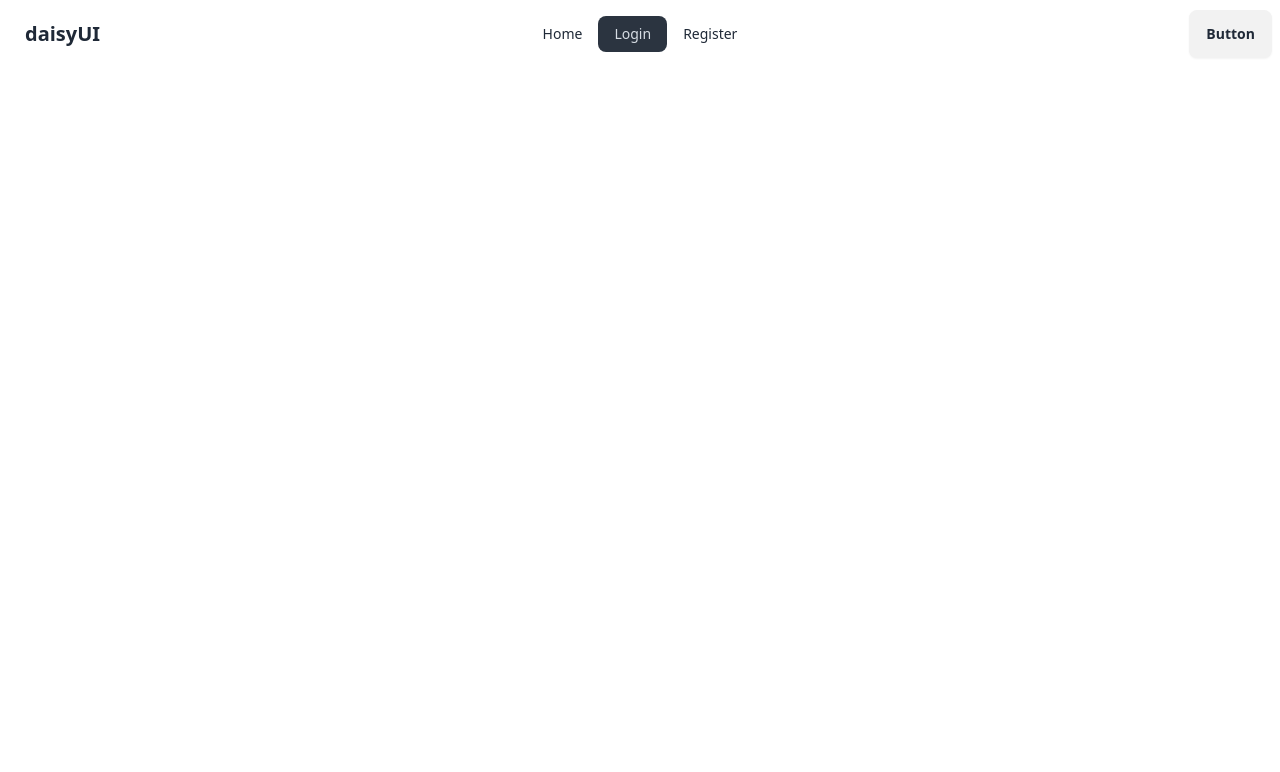
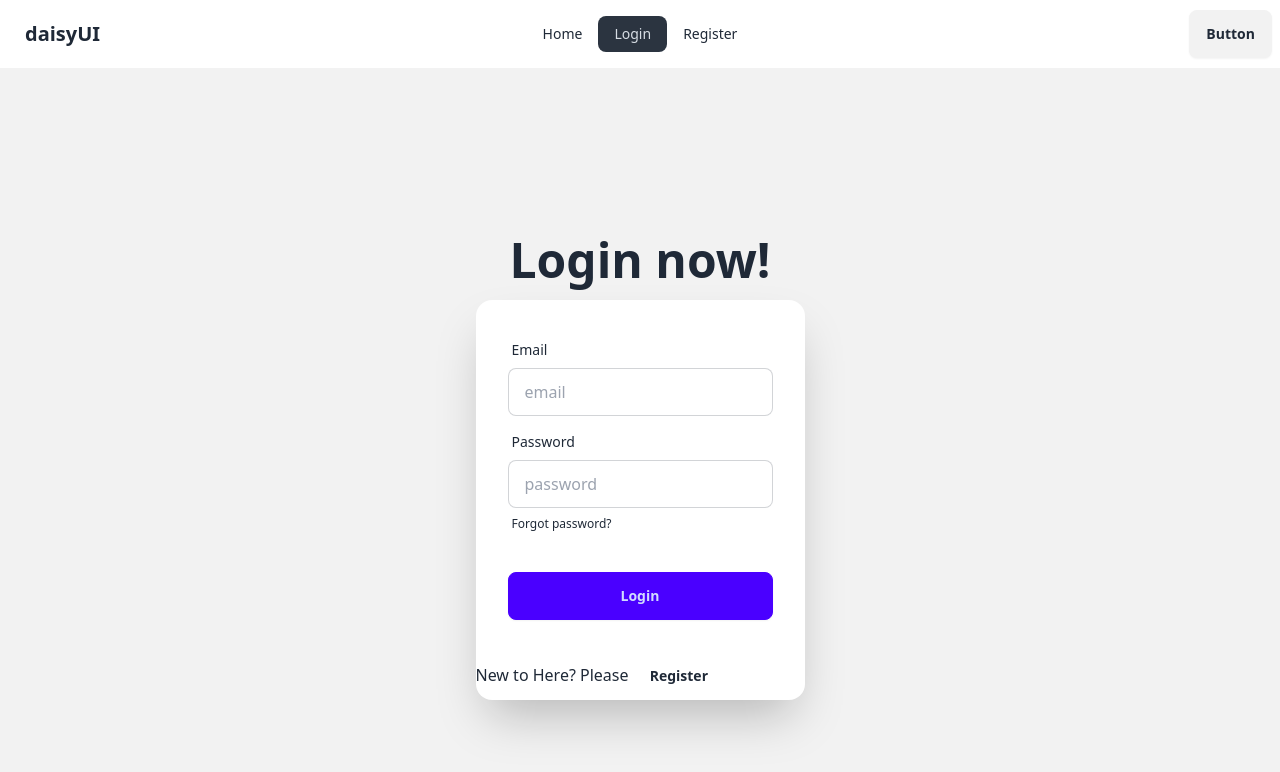
Before and after one commit to jubayer-webdev/ProgrammingHeroWebCourse, a React (Vite) app: page /login in a window 1280 px wide. Shown: the top 772 px of the page. Built offline with nearby package versions, Linux system fonts and the light colour scheme.

Commit message:
add Login form in Login.jsx

```diff
--- a/src/components/Login.jsx
+++ b/src/components/Login.jsx
@@ -1,8 +1,53 @@
+import { Link } from "react-router-dom";
 
 const Login = () => {
+    const handleLogin = (e) => {
+        e.preventDefault();
+
+        const email = e.target.email.value;
+        const password = e.target.password.value;
+        console.log(email, password);
+    };
     return (
-        <div>
-
+        //! https://daisyui.com/components/hero/
+        <div className="hero min-h-screen bg-base-200">
+            <div className="hero-content flex-col">
+                <div className="text-center">
+                    <h1 className="text-5xl font-bold">Login now!</h1>
+                </div>
+                <div className="card shrink-0 w-full max-w-sm shadow-2xl bg-base-100">
+                    {/* //!Form */}
+                    <form onSubmit={handleLogin} className="card-body">
+                        <div className="form-control">
+                            <label className="label">
+                                <span className="label-text">Email</span>
+                            </label>
+                            <input type="email" name="email" placeholder="email" className="input input-bordered" required />
+                        </div>
+                        <div className="form-control">
+                            <label className="label">
+                                <span className="label-text">Password</span>
+                            </label>
+                            <input type="password" name="password" placeholder="password" className="input input-bordered" required />
+                            <label className="label">
+                                <a href="#" className="label-text-alt link link-hover">
+                                    Forgot password?
+                                </a>
+                            </label>
+                        </div>
+                        <div className="form-control mt-6">
+                            <button className="btn btn-primary">Login</button>
+                        </div>
+                    </form>
+                    {/* //! Toggle Login and Register */}
+                    <p>
+                        New to Here? Please{" "}
+                        <Link to="/register">
+                            <button className="btn btn-ghost">Register</button>
+                        </Link>{" "}
+                    </p>
+                </div>
+            </div>
         </div>
     );
 };
```
